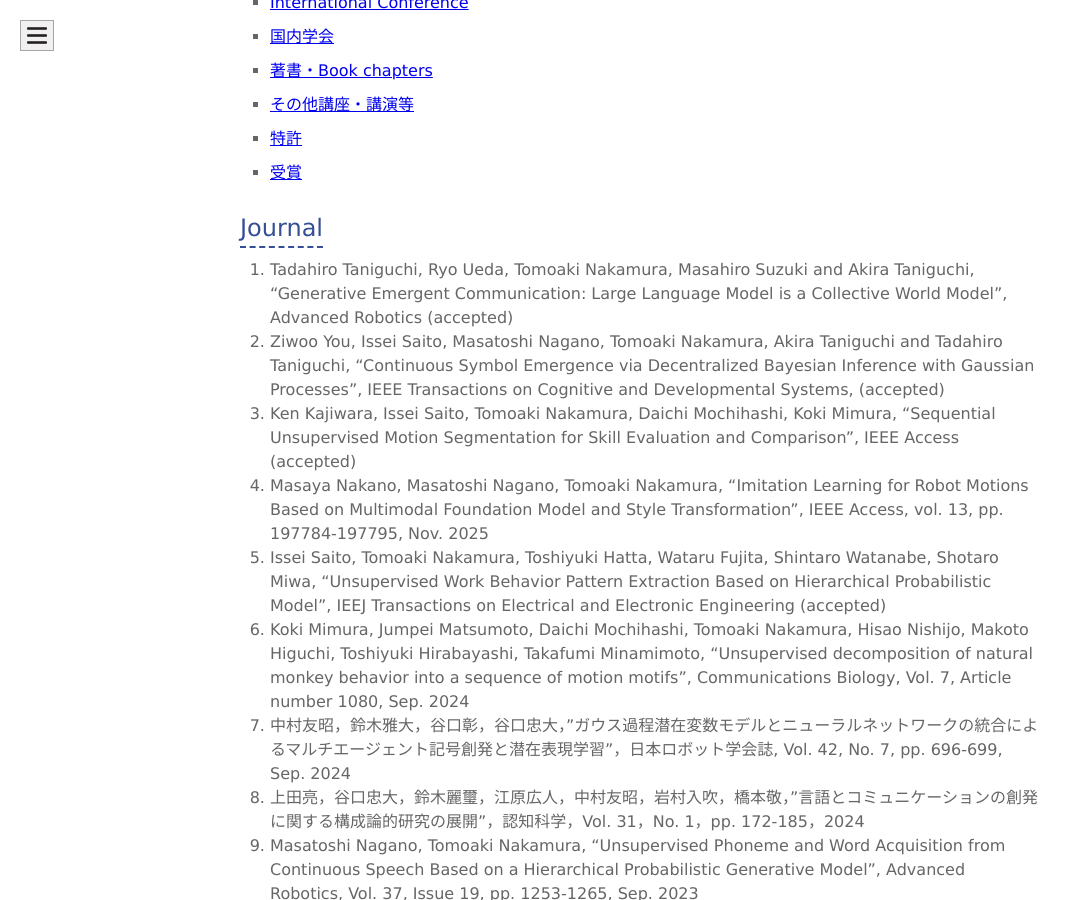
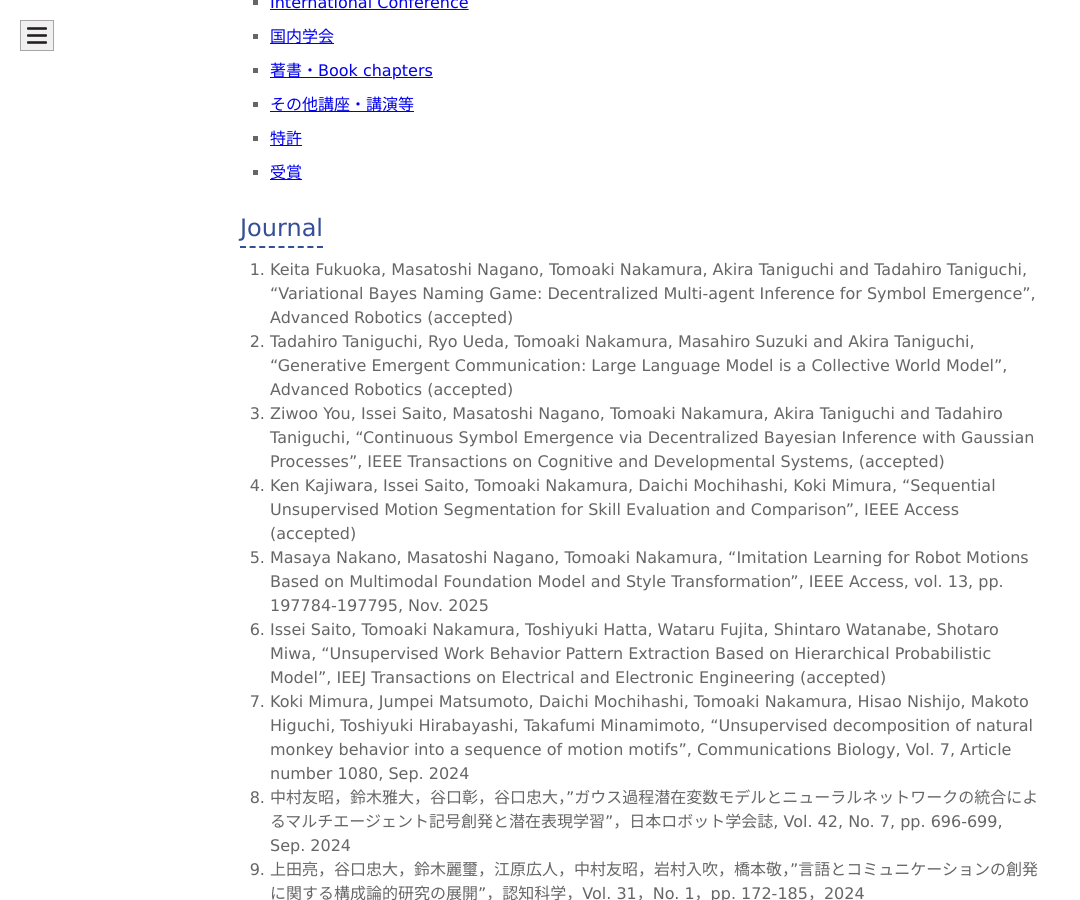
Before and after one commit to naka-lab/naka-lab.github.io, a Jekyll site: the page built from subpages/pub.md, in a window 1280 px wide and 900 px high, scrolled down 690 px. Shown: the whole window, without its empty margins (0-1080 px from the left). Built offline with Jekyll 4.4.1, drawn with Linux system fonts in a browser that asks for light colours.

Commit message:
Update pub.md

```diff
--- a/subpages/pub.md
+++ b/subpages/pub.md
@@ -17,6 +17,7 @@ layout: default
 
 
 ## Journal
+1. Keita Fukuoka, Masatoshi Nagano, Tomoaki Nakamura, Akira Taniguchi and Tadahiro Taniguchi, "Variational Bayes Naming Game: Decentralized Multi-agent Inference for Symbol Emergence", Advanced Robotics (accepted)
 1. Tadahiro Taniguchi, Ryo Ueda, Tomoaki Nakamura, Masahiro Suzuki and Akira Taniguchi, "Generative Emergent Communication: Large Language Model is a Collective World Model", Advanced Robotics (accepted)
 1. Ziwoo You, Issei Saito, Masatoshi Nagano, Tomoaki Nakamura, Akira Taniguchi  and Tadahiro Taniguchi, "Continuous Symbol Emergence via Decentralized Bayesian Inference with Gaussian Processes", IEEE Transactions on Cognitive and Developmental Systems, (accepted)
 1. Ken Kajiwara, Issei Saito, Tomoaki Nakamura, Daichi Mochihashi, Koki Mimura, "Sequential Unsupervised Motion Segmentation for Skill Evaluation and Comparison", IEEE Access (accepted)
```
